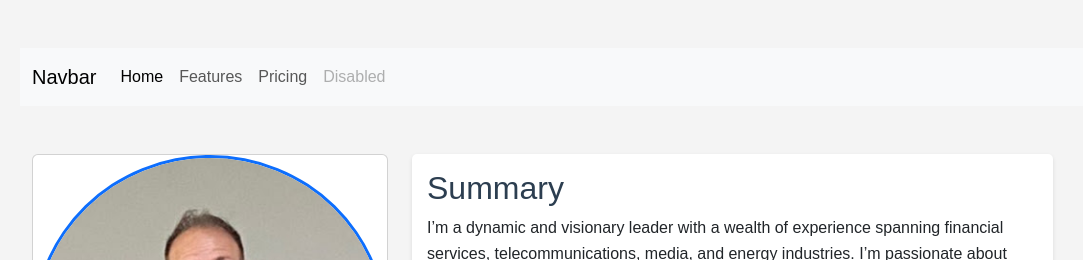
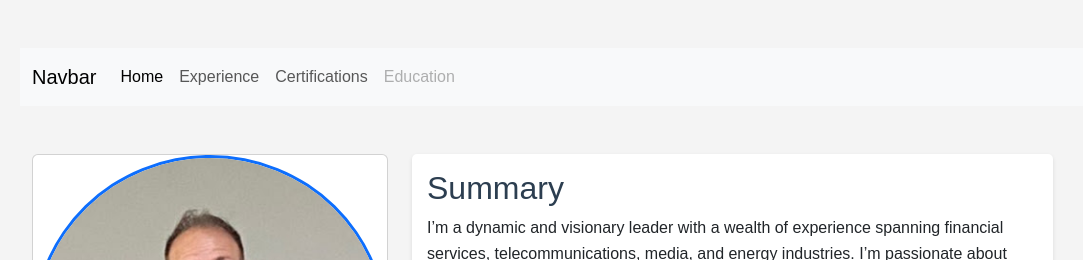
Before and after one commit to cdignam8304/cv, a Jekyll site: the page built from README.md, in a window 1280 px wide. Shown: the top 260 px of the page, without its empty margins (50-1133 px from the left). Built offline with Jekyll 4.4.1, drawn with Linux system fonts in a browser that asks for light colours; our own code applies the rules of GitHub Pages for plain Markdown files.

Commit message:
Create navbar.html

```diff
--- /dev/null
+++ b/_includes/navbar.html
@@ -0,0 +1,17 @@
+<!-- Horizontal nav at top of page -->
+<nav class="navbar navbar-expand-lg bg-body-tertiary">
+    <div class="container-fluid">
+        <a class="navbar-brand" href="#">Navbar</a>
+        <button class="navbar-toggler" type="button" data-bs-toggle="collapse" data-bs-target="#navbarNavAltMarkup" aria-controls="navbarNavAltMarkup" aria-expanded="false" aria-label="Toggle navigation">
+            <span class="navbar-toggler-icon"></span>
+        </button>
+        <div class="collapse navbar-collapse" id="navbarNavAltMarkup">
+            <div class="navbar-nav">
+                <a class="nav-link active" aria-current="page" href="#">Home</a>
+                <a class="nav-link" href="#">Experience</a>
+                <a class="nav-link" href="#">Certifications</a>
+                <a class="nav-link disabled" aria-disabled="true">Education</a>
+            </div>
+        </div>
+    </div>
+</nav>
--- a/_layouts/default.html
+++ b/_layouts/default.html
@@ -14,23 +14,7 @@
 
     <div class="container mt-5">
         <div class="row">
-            <!-- Horizontal nav at top of page -->
-            <nav class="navbar navbar-expand-lg bg-body-tertiary">
-                <div class="container-fluid">
-                    <a class="navbar-brand" href="#">Navbar</a>
-                    <button class="navbar-toggler" type="button" data-bs-toggle="collapse" data-bs-target="#navbarNavAltMarkup" aria-controls="navbarNavAltMarkup" aria-expanded="false" aria-label="Toggle navigation">
-                        <span class="navbar-toggler-icon"></span>
-                    </button>
-                    <div class="collapse navbar-collapse" id="navbarNavAltMarkup">
-                        <div class="navbar-nav">
-                            <a class="nav-link active" aria-current="page" href="#">Home</a>
-                            <a class="nav-link" href="#">Features</a>
-                            <a class="nav-link" href="#">Pricing</a>
-                            <a class="nav-link disabled" aria-disabled="true">Disabled</a>
-                        </div>
-                    </div>
-                </div>
-            </nav>
+            {% include navbar.html %}
         </div>
     </div>
 
```
